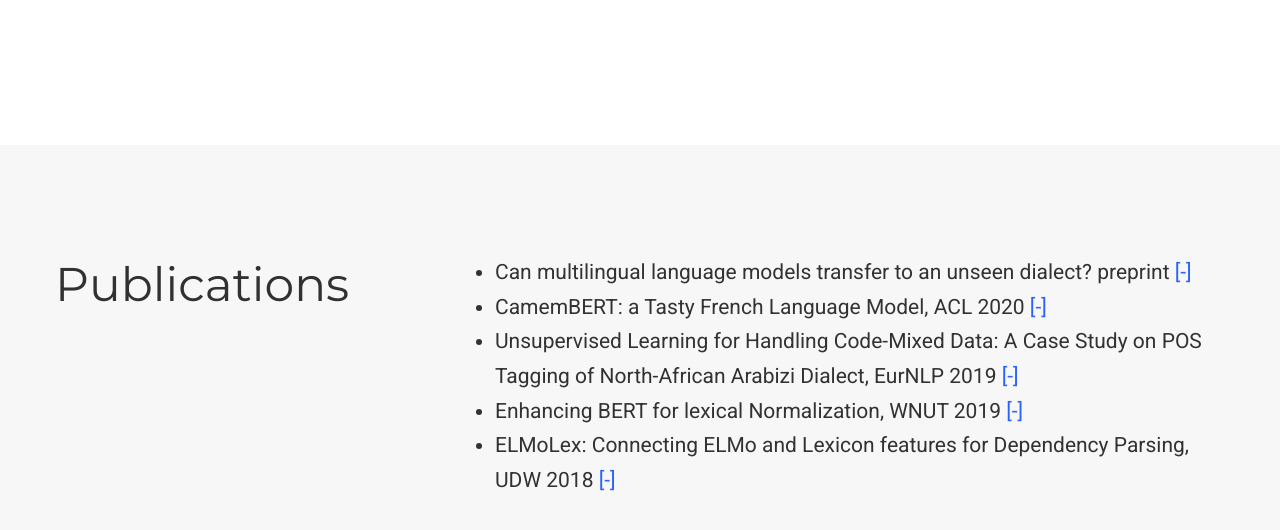
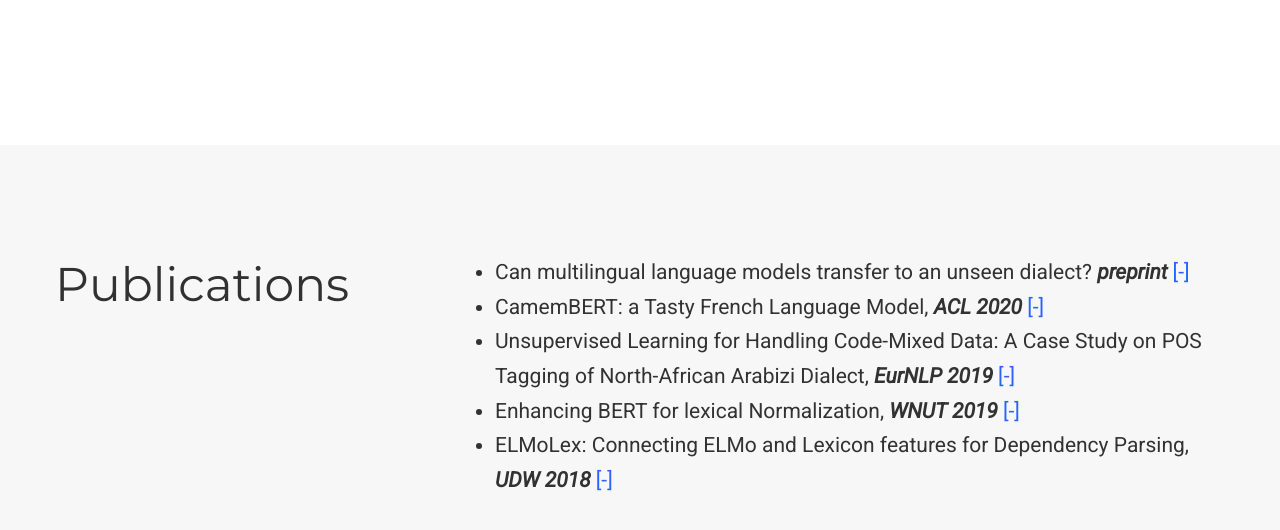
Before and after one commit to benjamin-mlr/benjamin-mlr.github.io, a plain HTML site: page index.html in a window 1280 px wide. Shown: the part 592-1122 px from the top of the page. Drawn offline with nearby package versions, Linux system fonts and the light colour scheme; some icons are missing.

Commit message:
preprint

```diff
--- a/index.html
+++ b/index.html
@@ -656,11 +656,11 @@
   <div class="col-12 col-lg-8">
 
     <ul>
-<li>Can multilingual language models transfer to an unseen dialect? preprint <a href="/files/mbert-unseen-dialect.pdf">[-]</a></li>
-<li>CamemBERT: a Tasty French Language Model, ACL 2020 <a href="https://arxiv.org/pdf/1911.03894.pdf" target="_blank">[-]</a></li>
-<li>Unsupervised Learning for Handling Code-Mixed Data: A Case Study on POS Tagging of North-African Arabizi Dialect, EurNLP 2019 <a href="https://hal.archives-ouvertes.fr/hal-02270527/document" target="_blank">[-]</a></li>
-<li>Enhancing BERT for lexical Normalization, WNUT 2019 <a href="https://www.aclweb.org/anthology/D19-5539.pdf" target="_blank">[-]</a></li>
-<li>ELMoLex: Connecting ELMo and Lexicon features for Dependency Parsing, UDW 2018 <a href="https://www.aclweb.org/anthology/K18-2023.pdf" target="_blank">[-]</a></li>
+<li>Can multilingual language models transfer to an unseen dialect? <strong><em>preprint</em></strong> <a href="/files/mbert-unseen-dialect.pdf">[-]</a></li>
+<li>CamemBERT: a Tasty French Language Model, <strong><em>ACL 2020</em></strong> <a href="https://arxiv.org/pdf/1911.03894.pdf" target="_blank">[-]</a></li>
+<li>Unsupervised Learning for Handling Code-Mixed Data: A Case Study on POS Tagging of North-African Arabizi Dialect, <strong><em>EurNLP 2019</em></strong> <a href="https://hal.archives-ouvertes.fr/hal-02270527/document" target="_blank">[-]</a></li>
+<li>Enhancing BERT for lexical Normalization, <strong><em>WNUT 2019</em></strong> <a href="https://www.aclweb.org/anthology/D19-5539.pdf" target="_blank">[-]</a></li>
+<li>ELMoLex: Connecting ELMo and Lexicon features for Dependency Parsing, <strong><em>UDW 2018</em></strong> <a href="https://www.aclweb.org/anthology/K18-2023.pdf" target="_blank">[-]</a></li>
 </ul>
 
 
```
